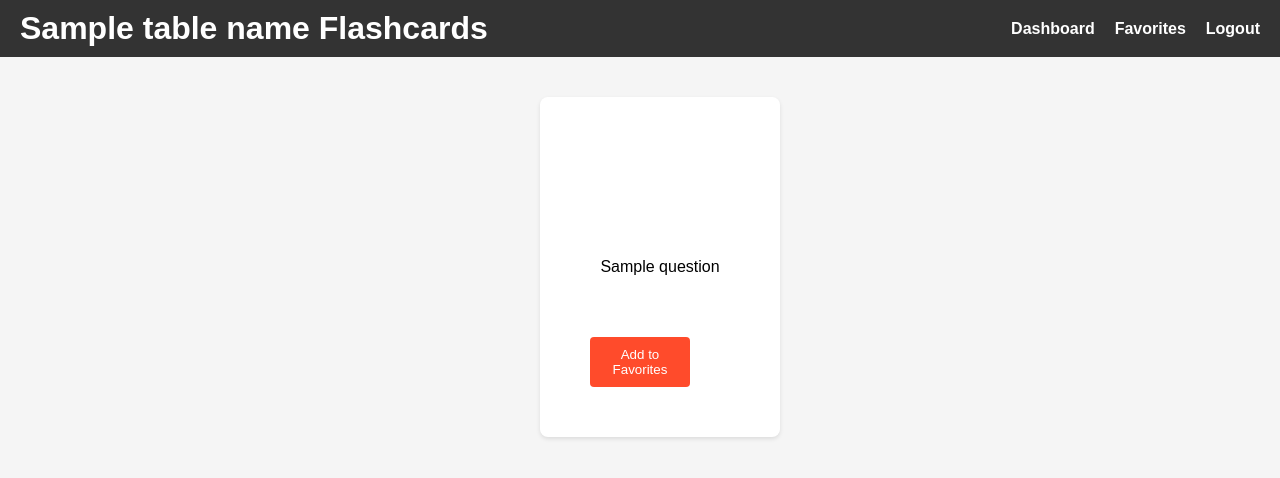
After one commit to edekoethan/Webstack---Portfolio-Project, a Flask app: template templates/view_flashcards.html in a window 1280 px wide. The commit adds this page. Shown: the top 478 px of the page. Run offline with Flask 3, Linux system fonts and the light colour scheme; the template is opened without the code that fills it: most values are stand-ins (such as "Sample title", 1, 10 or a date in 2020).

```diff
--- a/app.py
+++ b/app.py
@@ -168,6 +168,29 @@ def signup():
         return redirect(url_for('login'))
     return render_template('signup.html')
 
+@app.route('/dashboard')
+def dashboard():
+# Total Decks
+    total_decks = len(get_table_names())
+
+    # Total Flashcards
+    total_flashcards = 0
+    for table_name in get_table_names():
+        view_flashcards_sql = f"SELECT COUNT(*) FROM {table_name}"
+        flashcards_count = db.session.execute(db.text(view_flashcards_sql)).fetchone()[0]
+        total_flashcards += flashcards_count
+
+    # Recent Activity (Mock data for demonstration)
+    recent_activity = "Studied Math deck"  # Assuming "Math" is the most recent deck
+
+    return render_template('dashboard.html', total_decks=total_decks, total_flashcards=total_flashcards, recent_activity=recent_activity)
+
+@app.route('/view_flashcards/<string:table_name>')
+def view_flashcards(table_name):
+    view_flashcards_sql = f"SELECT id, question, explanation FROM {table_name}"
+    flashcards = db.session.execute(db.text(view_flashcards_sql)).fetchall()
+    return render_template('view_flashcards.html', table_name=table_name, flashcards=flashcards)
+
 if __name__ == '__main__':
     with app.app_context():
         db.create_all()
--- /dev/null
+++ b/templates/view_flashcards.html
@@ -0,0 +1,164 @@
+<!DOCTYPE html>
+<html lang="en">
+<head>
+    <meta charset="UTF-8">
+    <meta name="viewport" content="width=device-width, initial-scale=1.0">
+    <title>View Flashcards</title>
+    <style>
+        body {
+    font-family: Arial, sans-serif;
+    background-color: #f5f5f5;
+    margin: 0;
+    padding: 0;
+}
+
+header {
+    background-color: #333;
+    color: #fff;
+    padding: 10px 20px;
+    display: flex;
+    justify-content: space-between;
+    align-items: center;
+}
+
+header h1 {
+    margin: 0;
+}
+
+nav ul {
+    list-style: none;
+    margin: 0;
+    padding: 0;
+    display: flex;
+}
+
+nav ul li {
+    margin-left: 20px;
+}
+
+nav ul li a {
+    color: #fff;
+    text-decoration: none;
+    font-weight: bold;
+}
+
+nav ul li a:hover {
+    text-decoration: underline;
+}
+
+main {
+    padding: 20px;
+}
+
+.flashcards-container {
+    display: flex;
+    flex-wrap: wrap;
+    gap: 20px;
+    justify-content: center;
+}
+
+.flashcard {
+    width: 200px;
+    height: 300px;
+    perspective: 1000px;
+    margin: 20px;
+    position: relative;
+}
+
+.flashcard .front,
+.flashcard .back {
+    width: 100%;
+    height: 100%;
+    background-color: #fff;
+    border-radius: 8px;
+    box-shadow: 0 2px 4px rgba(0, 0, 0, 0.1);
+    padding: 20px;
+    backface-visibility: hidden;
+    position: absolute;
+    top: 0;
+    left: 0;
+    display: flex;
+    justify-content: center;
+    align-items: center;
+    text-align: center;
+}
+
+.flashcard .back {
+    transform: rotateY(180deg);
+}
+
+.flashcard:hover .front {
+    transform: rotateY(180deg);
+}
+
+.flashcard:hover .back {
+    transform: rotateY(360deg);
+}
+
+.favorite-button {
+    background-color: #ff4b2b;
+    color: #fff;
+    border: none;
+    border-radius: 4px;
+    padding: 10px;
+    cursor: pointer;
+    position: absolute;
+    bottom: 10px;
+    left: 50%;
+    transform: translateX(-50%);
+}
+
+.favorite-button:hover {
+    background-color: #d4351c;
+}
+
+    </style>
+</head>
+<body>
+    <header>
+        <h1>{{ table_name }} Flashcards</h1>
+        <nav>
+            <ul>
+                <li><a href="/dashboard">Dashboard</a></li>
+                <li><a href="/favorites">Favorites</a></li>
+                <li><a href="/logout">Logout</a></li>
+            </ul>
+        </nav>
+    </header>
+    <main>
+        <div class="flashcards-container">
+            {% for question in questions %}
+            <div class="flashcard">
+                <div class="front">
+                    <p>{{ question.question }}</p>
+                </div>
+                <div class="back">
+                    <p>{{ question.explanation }}</p>
+                </div>
+                <button class="favorite-button" onclick="addToFavorites('{{ table_name }}', {{ question.id }})">Add to Favorites</button>
+            </div>
+            {% endfor %}
+        </div>
+    </main>
+    <script>
+        function addToFavorites(table, id) {
+            fetch(`/add_to_favorites/${table}/${id}`, {
+                method: 'POST',
+                headers: {
+                    'Content-Type': 'application/json',
+                },
+                body: JSON.stringify({}),
+            })
+            .then(response => response.json())
+            .then(data => {
+                if (data.success) {
+                    alert('Flashcard added to favorites!');
+                } else {
+                    alert('Error adding flashcard to favorites.');
+                }
+            })
+            .catch(error => console.error('Error:', error));
+        }
+    </script>
+</body>
+</html>
```
Also changed, not shown: templates/index.html (+128 -2 lines), templates/static/index_styles.css (added, +82 -0 lines), templates/static/script.js (added, +27 -0 lines), instance/flashcards.db, templates/flashcards.db (deleted).
